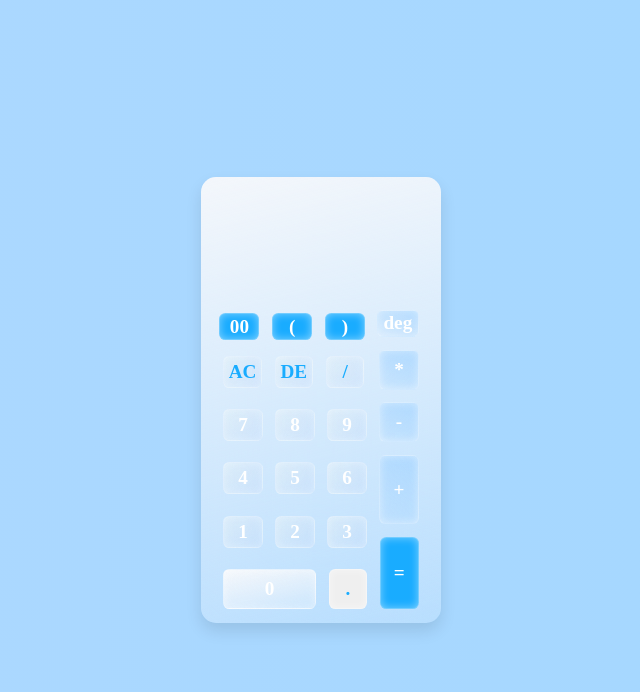
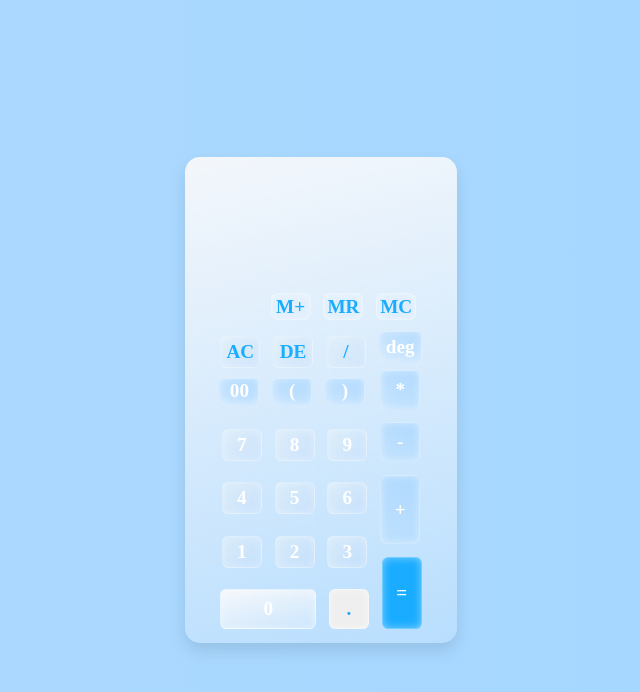
Before and after one commit to K-Josh/calculator, a plain HTML site: page calc.html in a window 1280 px wide. Shown: the whole page, without its empty margins (319-959 px from the left). Drawn offline with Linux system fonts and the light colour scheme.

Commit message:
added some localstorage memory

```diff
--- a/calc.css
+++ b/calc.css
@@ -28,10 +28,10 @@ body {
     background: var(--calc-color);
     backdrop-filter: blur(4rem);
     box-shadow:  0 8px 16px rgba(0, 0, 0, 0.1);
-    padding-left: 1rem;
-    padding-right: 1rem;
+    padding-left: 1.5rem;
+    padding-right: 1.5rem;
     padding-bottom: 0.5rem;
-    width: 15rem;
+    width: 17rem;
 }
 
 .calculator form input {
@@ -125,16 +125,31 @@ form .display input {
     box-shadow: 0px 0px 9px 0px rgba(255, 255, 255, 0.43) inset;
 }
 .special__deg {
+    position: relative;
+    top: 2.8rem;
     color: #fff;
     font-size: 1rem;
     width: 2.7rem;
-    height: 1.7rem;
+    height: 1.9rem;
     border-radius: 12px;
     border: 1px solid rgba(255, 255, 255, 0.39);
     background: var(--buttons-color);
     box-shadow: 0px 0px 9px 0px rgba(255, 255, 255, 0.43) inset;
 }
 .special__deg1 {
+    position: relative;
+    top: 3rem;
+    right: -1.4rem;
+    color: #19ACFF;
+    font-size: 1rem;
+    width: 2.5rem;
+    height: 1.7rem;
+    border-radius: 12px;
+    border: 1px solid rgba(255, 255, 255, 0.39);
+    background-color: var(--buttons-color);
+    box-shadow: 0px 0px 9px 0px rgba(255, 255, 255, 0.43) inset;
+}
+.special__deg2 {
     position: relative;
     top: 3rem;
     right: 1.8rem;
@@ -144,7 +159,7 @@ form .display input {
     height: 1.7rem;
     border-radius: 12px;
     border: 1px solid rgba(255, 255, 255, 0.39);
-    background: #19ACFF;
+    background: var(--buttons-color);
     box-shadow: 0px 0px 9px 0px rgba(255, 255, 255, 0.43) inset;
 }
 .end {
--- a/calc.html
+++ b/calc.html
@@ -14,15 +14,20 @@
                     <input type="text" id="display" readonly>
                 </div>
                 <div class="end">
-                    <input type="button" value="00" class="special__deg1" onclick="addDisplay('00')">
-                    <input type="button" value="(" class="special__deg1" onclick="addDisplay('(')">
-                    <input type="button" value=")" class="special__deg1" onclick="addDisplay(')')">
+                    <input type="button" value="M+" id="memory-store" class="special__deg1" onclick="memoryStore()">
+                    <input type="button" value="MR" id="memory-recall" class="special__deg1" onclick="memoryRecall()">
+                    <input type="button" value="MC" id="memory-clear" class="special__deg1" onclick="memoryClear()">
                 </div>
                 <div class="end">
                     <input type="button" value="AC" class="numbers1 end2__btn" onclick="clearDisplay()">
                     <input type="button" value="DE" class="numbers1 end2__btn" onclick="sliceDisplay()">
                     <input type="button" value="/" class="numbers1 end2__btn" onclick="addDisplay('/')">
                     <input type="button" value="deg" class="special__deg numbers1" id="display" onclick="toggleMode()">
+                </div>
+                <div class="end">
+                    <input type="button" value="00" class="special__deg2" onclick="addDisplay('00')">
+                    <input type="button" value="(" class="special__deg2" onclick="addDisplay('(')">
+                    <input type="button" value=")" class="special__deg2" onclick="addDisplay(')')">
                 </div>
                 <div class="end">
                     <input type="button" value="7" class="numbers end2__btn" onclick="addDisplay('7')">
--- a/calc.js
+++ b/calc.js
@@ -1,5 +1,8 @@
 let isDegreeMode = true
 const display = document.getElementById("display");
+const memoryStoreButton = document.getElementById('memory-store')
+const memoryRecallButton = document.getElementById("memory-recall");
+const memoryClearButton = document.getElementById("memory-clear");
 
 function addDisplay(input){
     display.value += input;
@@ -31,3 +34,17 @@ function toggleMode() {
 function sliceDisplay() {
     display.value = display.value.toString().slice(0,-1)
 }
+
+function memoryStore() {
+    const currentResult = parseFloat(display.value);
+    localStorage.setItem("calculatorMemory", currentResult)
+}
+function memoryRecall() {
+    const storedResult = localStorage.getItem('calculatorMemory')
+    if (storedResult) {
+        display.value = storedResult; // Display the stored value
+      }
+}
+function memoryClear() {
+    localStorage.removeItem("calculatorMemory")
+}
```
